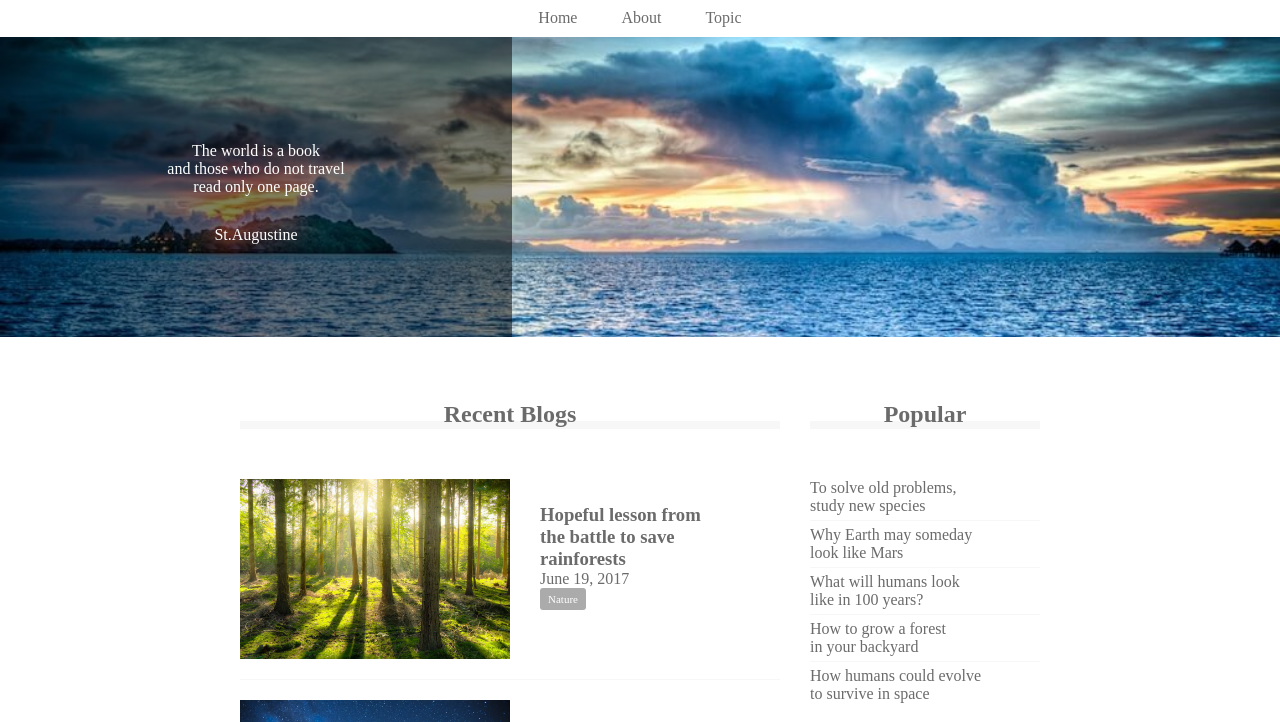
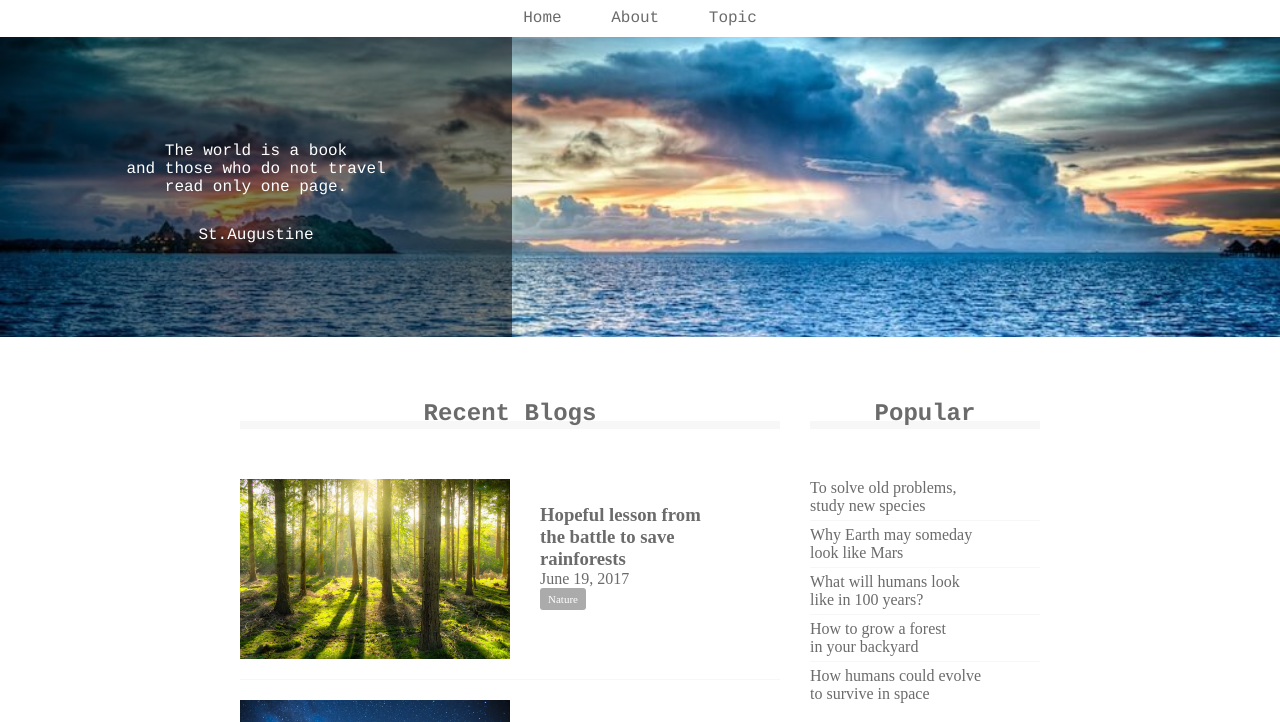
Before and after one commit to keita86/caravan3, a plain HTML site: page index.html in a window 1280 px wide. Shown: the part 68-790 px from the top of the page. Drawn offline with Linux system fonts and the light colour scheme.

Commit message:
[finish]2-9

```diff
--- a/style.css
+++ b/style.css
@@ -7,6 +7,14 @@
 
 a {
   text-decoration: none;
+}
+
+header,
+nav,
+h2,
+.main-visual,
+footer {
+  font-family: Chalkduster, "Bradley Hand", Courier, "Segoe Print", sans-serif;
 }
 
 header {
```
